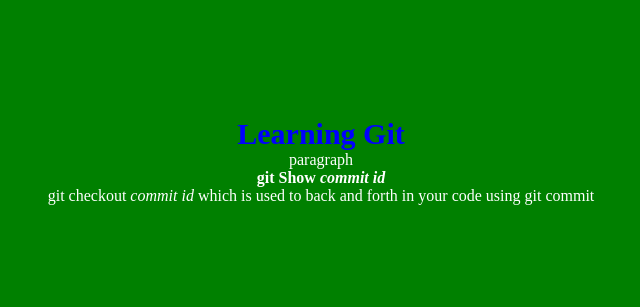
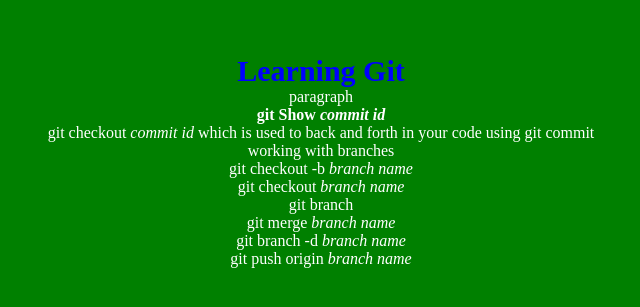
Before and after one commit to AbdulsispnShakoor/learning-git, a plain HTML site: page index.html in a window 1280 px wide. Shown: the part 239-546 px from the top of the page, without its empty margins (319-959 px from the left). Drawn offline with Linux system fonts and the light colour scheme.

Commit message:
pushing design branch into .....

```diff
--- a/index.html
+++ b/index.html
@@ -11,5 +11,12 @@
     <p>paragraph</p>
     <b>git Show <i>commit id</i></b>
     <p>git checkout <i>commit id</i> which is used to back and forth in your code using git commit</p>
+    <p>working with branches</p>
+    <p>git checkout -b <i>branch name</i></p>
+    <p>git checkout <i>branch name</i></p>
+    <p>git branch</p>
+    <p>git merge <i>branch name</i></p>
+    <p>git branch -d <i>branch name</i></p>
+    <p>git push origin <i>branch name</i></p>
 </body>
 </html>
```
